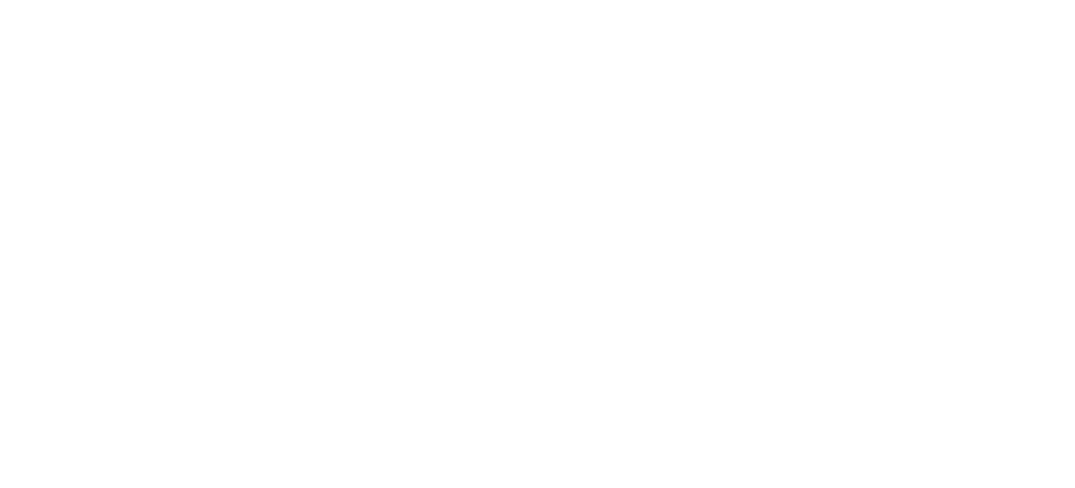
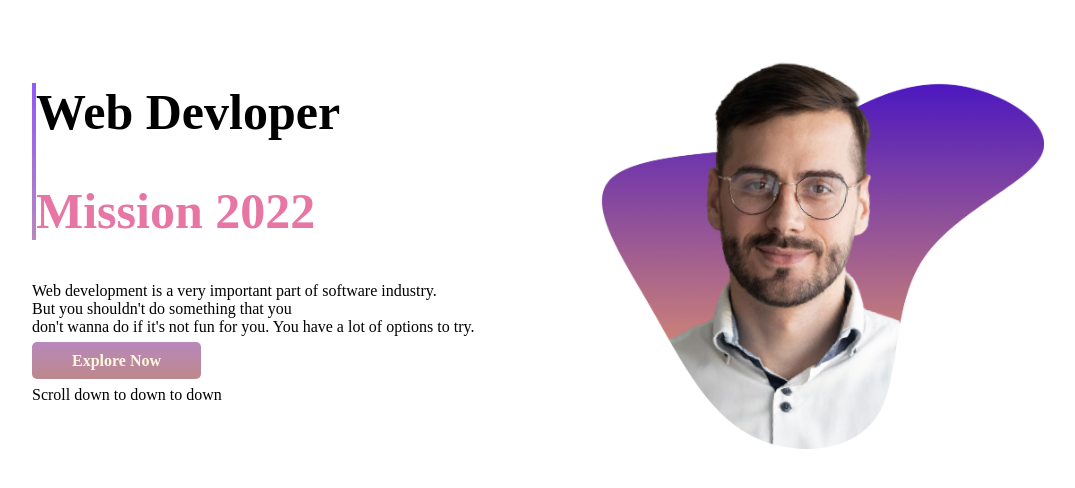
Before and after one commit to heysiyam/assignment-1, a plain HTML site: page index.html in a window 1280 px wide. Shown: the whole page, without its empty margins (116-1191 px from the left). Drawn offline with Linux system fonts and the light colour scheme.

Commit message:
first-page

```diff
--- a/index.html
+++ b/index.html
@@ -6,9 +6,30 @@
     <meta http-equiv="X-UA-Compatible" content="IE=edge">
     <meta name="viewport" content="width=device-width, initial-scale=1.0">
     <title>assignment-1</title>
+    <link rel="stylesheet" href="style.css">
 </head>
 
 <body>
+    <section>
+        <div class="half-width text">
+            <div class="text-border">
+                <h1>Web Devloper</h1>
+                <h1 class="misson-color">Mission 2022</h1>
+            </div>
+            <p>Web development is a very important part of software industry.<br> But you shouldn't do something that
+                you <br>
+                don't wanna do if it's not fun for you. You have a lot of options to try.</p>
+            <a class="explore" target="-blank" href="https://web.programming-hero.com/">Explore Now</a>
+            <p>Scroll down to down to down</p>
+        </div>
+        <div class="half-width">
+            <img src="images/person/person-5.png" alt="">
+        </div>
+
+    </section>
+    <section>
+
+    </section>
 
 </body>
 
--- a/style.css
+++ b/style.css
@@ -0,0 +1,47 @@
+body{
+    font-family: 'Merriweather', serif;
+}
+h1{
+    font-size: 50px;
+
+}
+.misson-color{
+    color: rgb(231, 118, 165);
+}
+.explore{
+    text-decoration: none;
+    background-image: linear-gradient(#b888bd,#bd888b );
+    padding: 10px 40px;
+    color: cornsilk;
+    font-weight: 800;
+    border-radius: 5px;
+}
+section{
+    display: flex;
+    justify-content: center;
+    align-items: center;
+    margin-bottom: 100px;
+}
+.half-width{
+    width: 50%;
+
+}
+.text{
+    margin-left: 140px;
+}
+.text-border{
+    border-left: 4px solid;
+    border-image:
+    linear-gradient(
+      to bottom,
+      rgb(144, 89, 247),
+      #b888bd
+    ) 1 100%;
+
+}
+.half-width img{
+    width: 80%;
+}
+.text-center{
+    text-align: center;
+}
```
